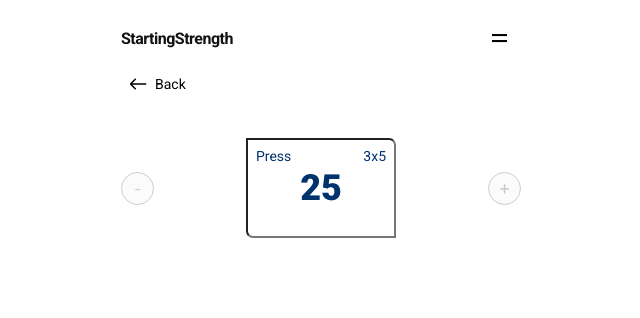
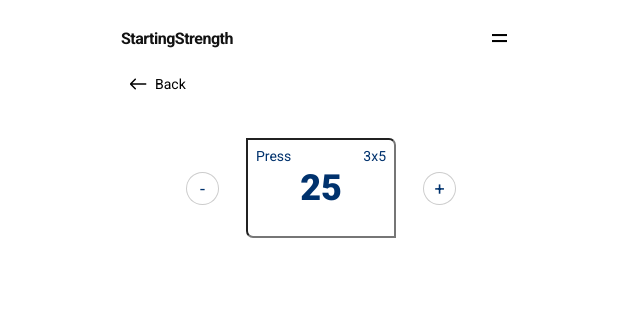
Before and after one commit to erikpantzar/starting-strength, a React (Create React App) app: page /workout/1/press in a window 1280 px wide. Shown: the top 318 px of the page, without its empty margins (319-959 px from the left). Built offline with nearby package versions, Linux system fonts and the light colour scheme; what react-fastclick would draw is missing.

Commit message:
Buttons and input design done

```diff
--- a/src/Components/SSButton/SSButton.css
+++ b/src/Components/SSButton/SSButton.css
@@ -2,18 +2,19 @@
     display: inline-block;
     height: 33px;
     width: 33px;
-    border: solid 1px #000000;
+    border: solid 1px rgba(0,0,0,0.2);
     border-radius: 50%;
+    background-color: #fff;
     box-sizing: border-box;
     text-decoration: none;
     text-transform: uppercase;
     font-family: 'Roboto', sans-serif;
+    color: #00326D;
     font-weight: 400;
     font-size: 18px;
     text-align: center;
     transition: all 0.15s;
     cursor: pointer;
-    opacity: 20%;
     transition: background 500ms ease-in;
 }
 
--- a/src/Components/SSInput/SSInput.css
+++ b/src/Components/SSInput/SSInput.css
@@ -1,8 +1,6 @@
 .SSInput-container {
     display: flex;
     position: relative;
-    font-family: 'Roboto', sans-serif;
-    color: #00326D;
 }
 
 .SSInput-value {
--- a/src/Components/WorkoutForm/WorkoutForm.css
+++ b/src/Components/WorkoutForm/WorkoutForm.css
@@ -7,7 +7,9 @@
 
 .WorkoutForm-values {
     align-items: center;
+    margin: 0 auto;
     height: 20vh;
+    width: 270px;
     display: flex;
     justify-content: space-between;
 }
```
